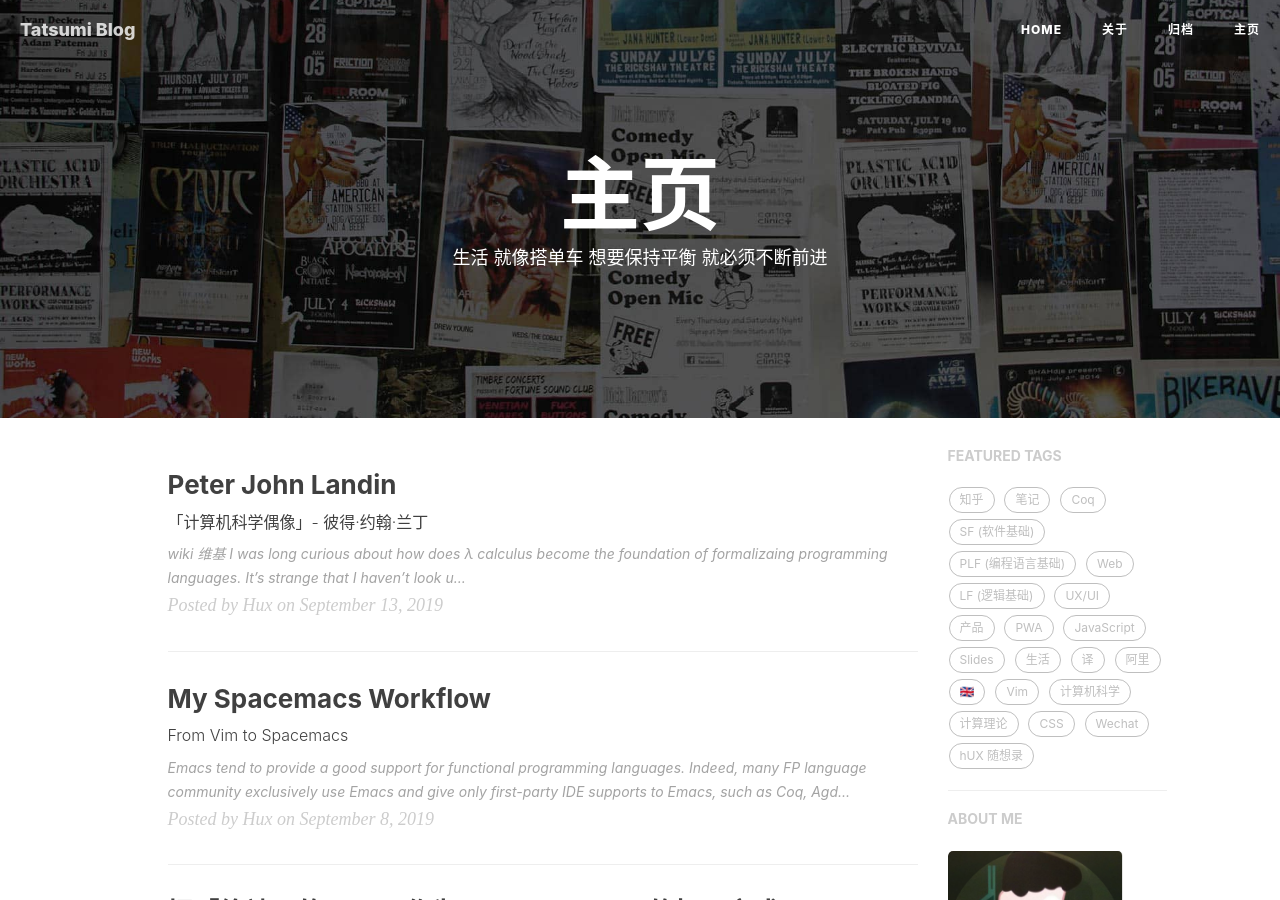
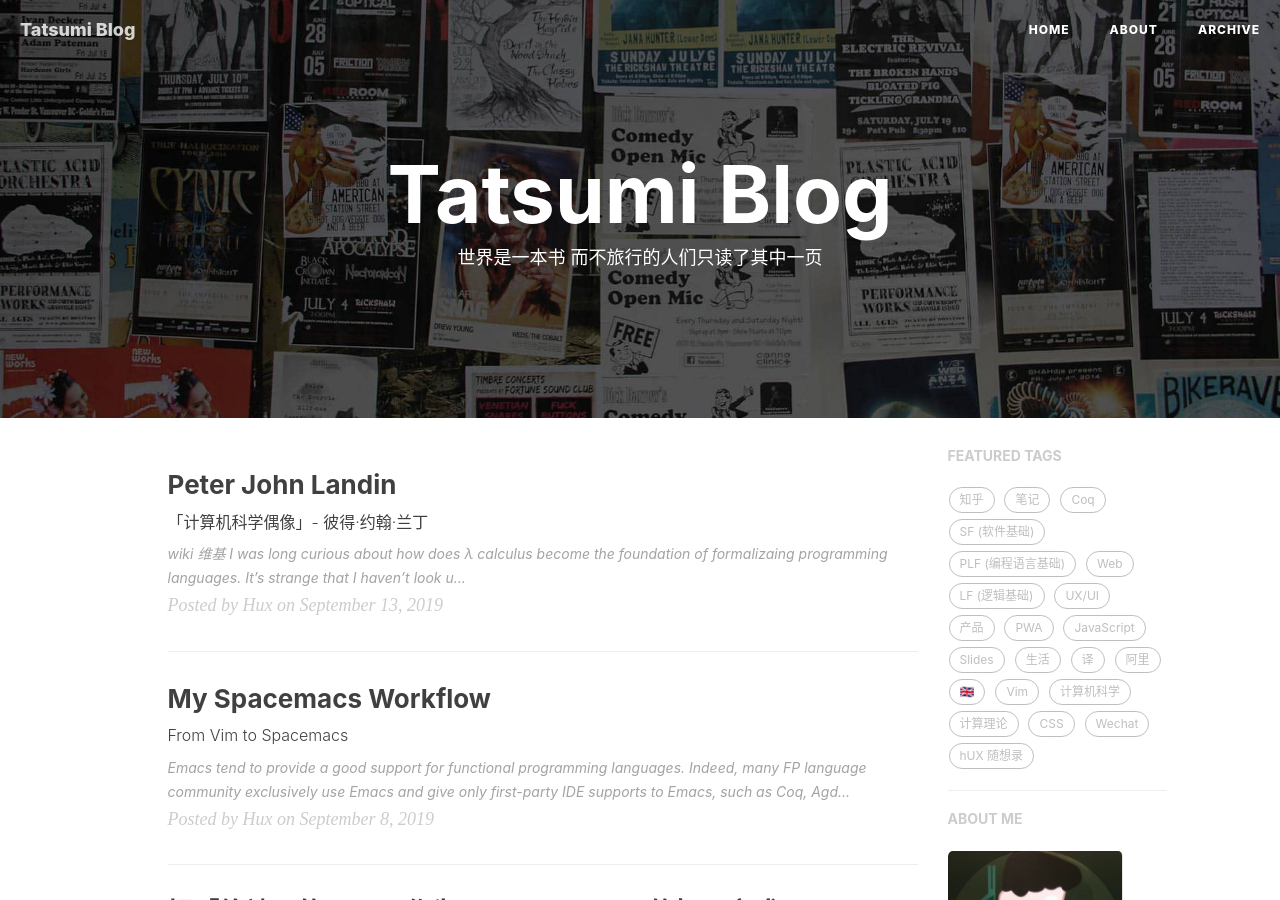
Before and after one commit to tatsumiw/tatsumiw.github.io, a Jekyll site: the page built from index.html, in a window 1280 px wide and 900 px high. Built offline with Jekyll 4.4.1, drawn with Linux system fonts in a browser that asks for light colours; nearby versions of some CDN libraries; the list of posts is cut into pages by our own code; comment, search, counter and statistics services are not loaded.

Commit message:
20200406 modify

```diff
--- a/about.html
+++ b/about.html
@@ -1,7 +1,7 @@
 ---
 layout: page
-title: "关于"
-description: "追逐梦想的自己"
+title: "About"
+description: "追逐梦想中的自己"
 header-img: "img/about-bg.jpg"
 multilingual: true
 ---
--- a/archive.html
+++ b/archive.html
@@ -1,7 +1,7 @@
 ---
-title: 归档
-layout: page
-description: 只有不怕走太过投的人能发掘自己到底可以走多远
+title: Archive
+layout: default
+description: keep hungry keep foolish
 header-img: "img/about-bg.jpg"
 ---
 
--- a/index.html
+++ b/index.html
@@ -1,7 +1,6 @@
 ---
-title: 主页
 layout: page
-description: "生活 就像搭单车 想要保持平衡 就必须不断前进"
+description: "世界是一本书 而不旅行的人们只读了其中一页"
 ---
 
 {% for post in paginator.posts %}
```
